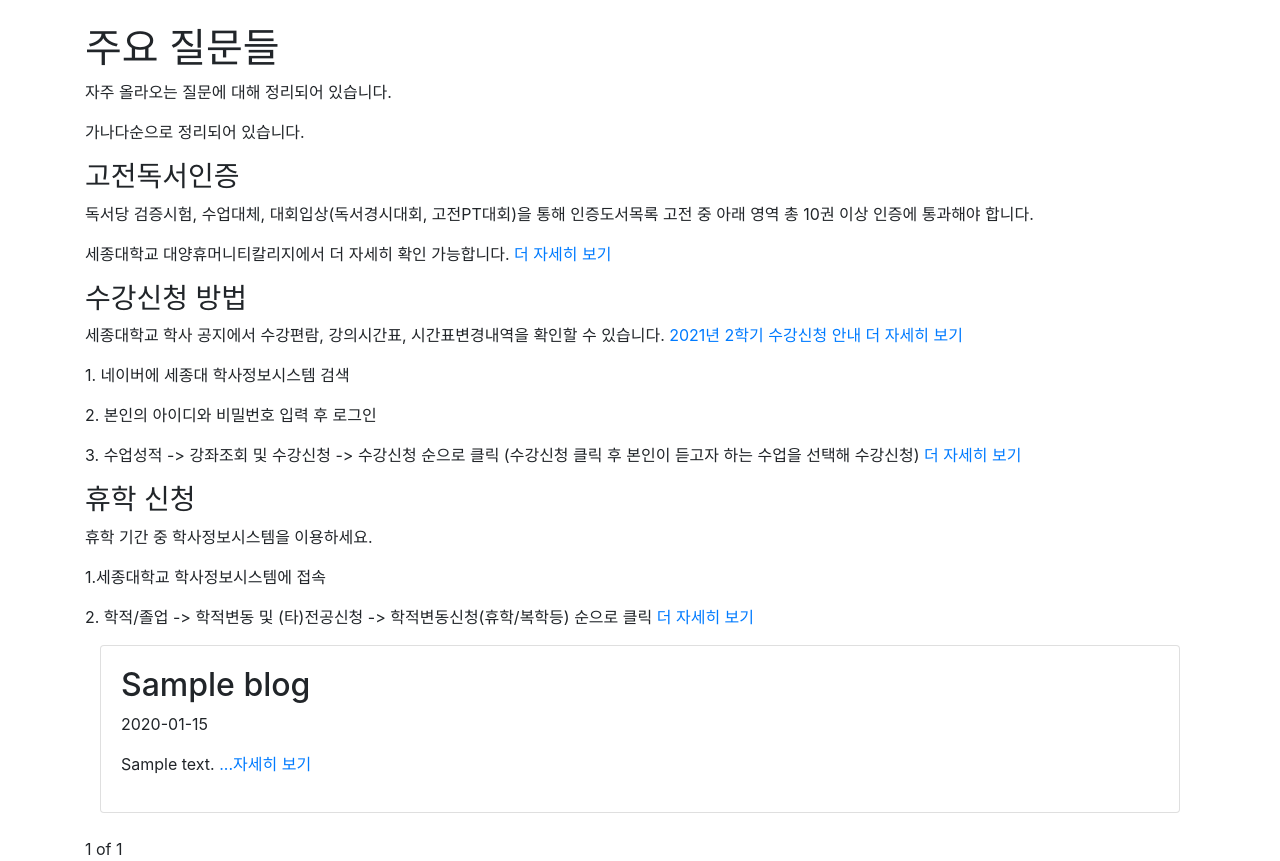
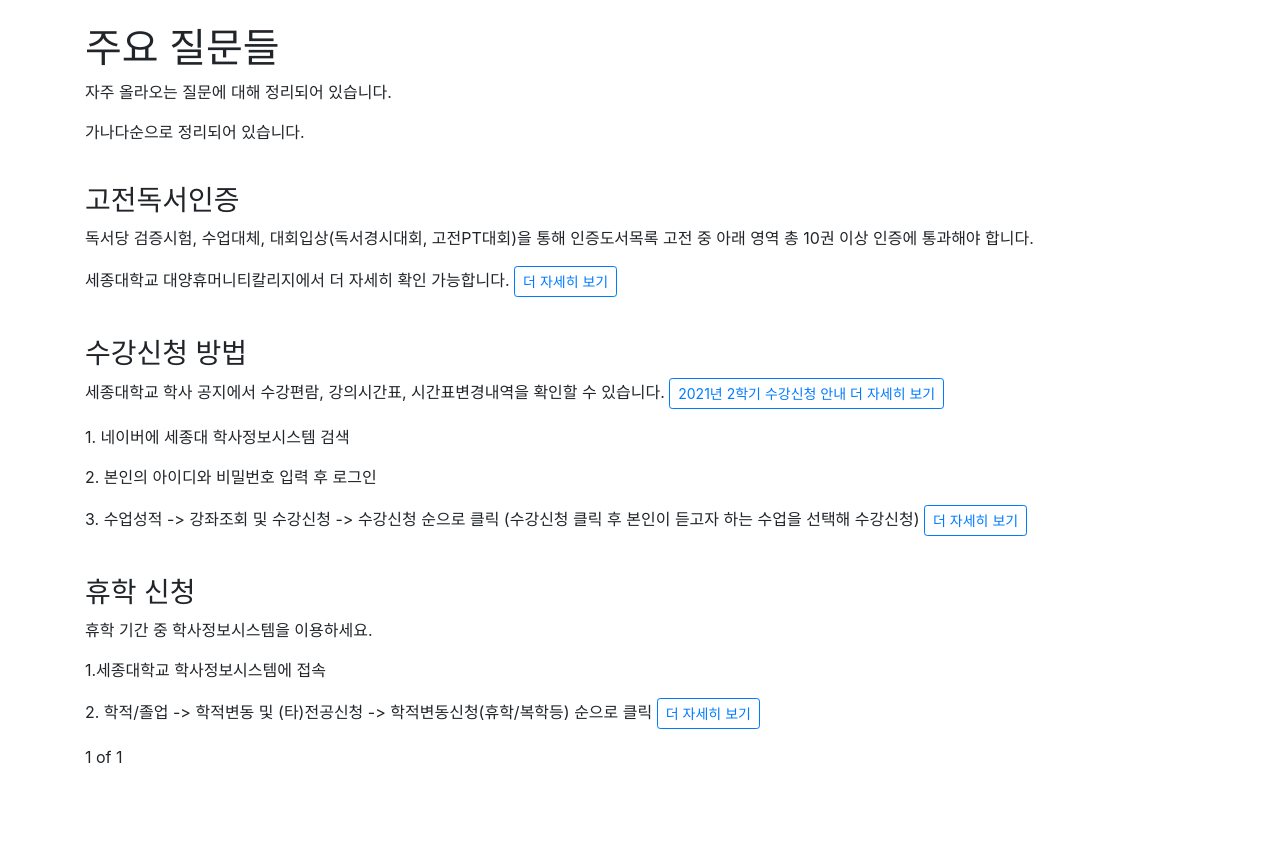
Before and after one commit to Smart-Notice-Bot/Smart.Notice.Bot, a Django app: template notice/faq/templates/majorpost.html in a window 1280 px wide. Shown: the part 56-917 px from the top of the page. After the commit the page ends 819 px from the top, so only its background shows below. Run offline with Django 3.2, Linux system fonts and the light colour scheme; the template is opened without the code that fills it: most values are stand-ins (such as "Sample title", 1, 10 or a date in 2020); some libraries are stand-ins or nearby versions.

Commit message:
Add Button and Change the line spacing

```diff
--- a/notice/faq/templates/majorpost.html
+++ b/notice/faq/templates/majorpost.html
@@ -5,35 +5,33 @@
 <h1>주요 질문들</h1>
   <p>자주 올라오는 질문에 대해 정리되어 있습니다.</p>
   <p>가나다순으로 정리되어 있습니다.</p>
+  <br>
   <h3>고전독서인증</h3>
     <p>독서당 검증시험, 수업대체, 대회입상(독서경시대회, 고전PT대회)을 통해 인증도서목록 고전 중 아래 영역 총 10권 이상 인증에 통과해야 합니다.</p>
     <p>세종대학교 대양휴머니티칼리지에서 더 자세히 확인 가능합니다.
-    <a href="http://classic.sejong.ac.kr/">더 자세히 보기</a></p>
+      <button type="button"  class="btn btn-outline-primary btn-sm">
+        <a href="http://classic.sejong.ac.kr/">더 자세히 보기</a>
+      </button></p>
+    <br>
   <h3>수강신청 방법</h3>
     <p>세종대학교 학사 공지에서 수강편람, 강의시간표, 시간표변경내역을 확인할 수 있습니다.
-    <a href="http://board.sejong.ac.kr/boardview.do?pkid=141788&currentPage=5&searchField=ALL&siteGubun=19&menuGubun=1&bbsConfigFK=335&searchLowItem=ALL&searchValue=">2021년 2학기 수강신청 안내 더 자세히 보기</a></p>
+      <button type="button"  class="btn btn-outline-primary btn-sm">
+        <a href="http://board.sejong.ac.kr/boardview.do?pkid=141788&currentPage=5&searchField=ALL&siteGubun=19&menuGubun=1&bbsConfigFK=335&searchLowItem=ALL&searchValue=">2021년 2학기 수강신청 안내 더 자세히 보기</a>
+      </button></p>
     <p>1. 네이버에 세종대 학사정보시스템 검색</p>
     <p>2. 본인의 아이디와 비밀번호 입력 후 로그인</p>
     <p> 3. 수업성적 -> 강좌조회 및 수강신청 -> 수강신청 순으로 클릭 (수강신청 클릭 후 본인이 듣고자 하는 수업을 선택해 수강신청)
-    <a href="http://www.emba.ac.kr/front/boardview.do?pkid=120048&currentPage=1&searchField=ALL&searchValue=&searchLowItem=ALL&bbsConfigFK=8&cmsDirPkid=78&cmsLocalPkid=0">더 자세히 보기</a></p>
-  <h3>휴학 신청</h3>
+      <button type="button"  class="btn btn-outline-primary btn-sm">
+        <a href="http://www.emba.ac.kr/front/boardview.do?pkid=120048&currentPage=1&searchField=ALL&searchValue=&searchLowItem=ALL&bbsConfigFK=8&cmsDirPkid=78&cmsLocalPkid=0">더 자세히 보기</a>
+      </button></p>
+      <br>
+    <h3>휴학 신청</h3>
     <p>휴학 기간 중 학사정보시스템을 이용하세요.</p>
     <p>1.세종대학교 학사정보시스템에 접속</p>
     <p>2. 학적/졸업 -> 학적변동 및 (타)전공신청 -> 학적변동신청(휴학/복학등) 순으로 클릭
-    <a href="http://board.sejong.ac.kr/boardview.do?pkid=123456&currentPage=1&searchField=ALL&siteGubun=19&menuGubun=1&bbsConfigFK=692&searchLowItem=ALL&searchValue=">더 자세히 보기</a></p>
-
-      {% for blog in posts %}
-      <div class="container">
-      <div class="card">
-        <div class="card-body">
-        <h2>{{ blog.title }}</h2>
-        <p>{{ blog.pub_date | date:"Y-m-d" }}</p>
-        <p>{{ blog.summary }}<a href="{% url 'detail' blog.id %}"> ...자세히 보기</a></p>
-        </div>
-      </div>
-      </div>
-      <br>
-      {% endfor %}
+      <button type="button"  class="btn btn-outline-primary btn-sm">
+        <a href="http://board.sejong.ac.kr/boardview.do?pkid=123456&currentPage=1&searchField=ALL&siteGubun=19&menuGubun=1&bbsConfigFK=692&searchLowItem=ALL&searchValue=">더 자세히 보기</a>
+      </button></p>
 
       {%if posts.has_previous%}
       <a href="?page=1">First</a>
--- a/notice/notice/settings.py
+++ b/notice/notice/settings.py
@@ -20,7 +20,7 @@
 # See https://docs.djangoproject.com/en/3.0/howto/deployment/checklist/
 
 # SECURITY WARNING: keep the secret key used in production secret!
-SECRET_KEY = ''
+SECRET_KEY = 'django-insecure-hgi2$b06@l^g3u1am8n5$-&3608ne1l7+s9k5m$^qytb-t8%3-'
 
 # SECURITY WARNING: don't run with debug turned on in production!
 DEBUG = False
```
Also changed, not shown: notice/faq/templates/home.html (+11 -2 lines), notice/db.sqlite3 (added), 1 other file.
